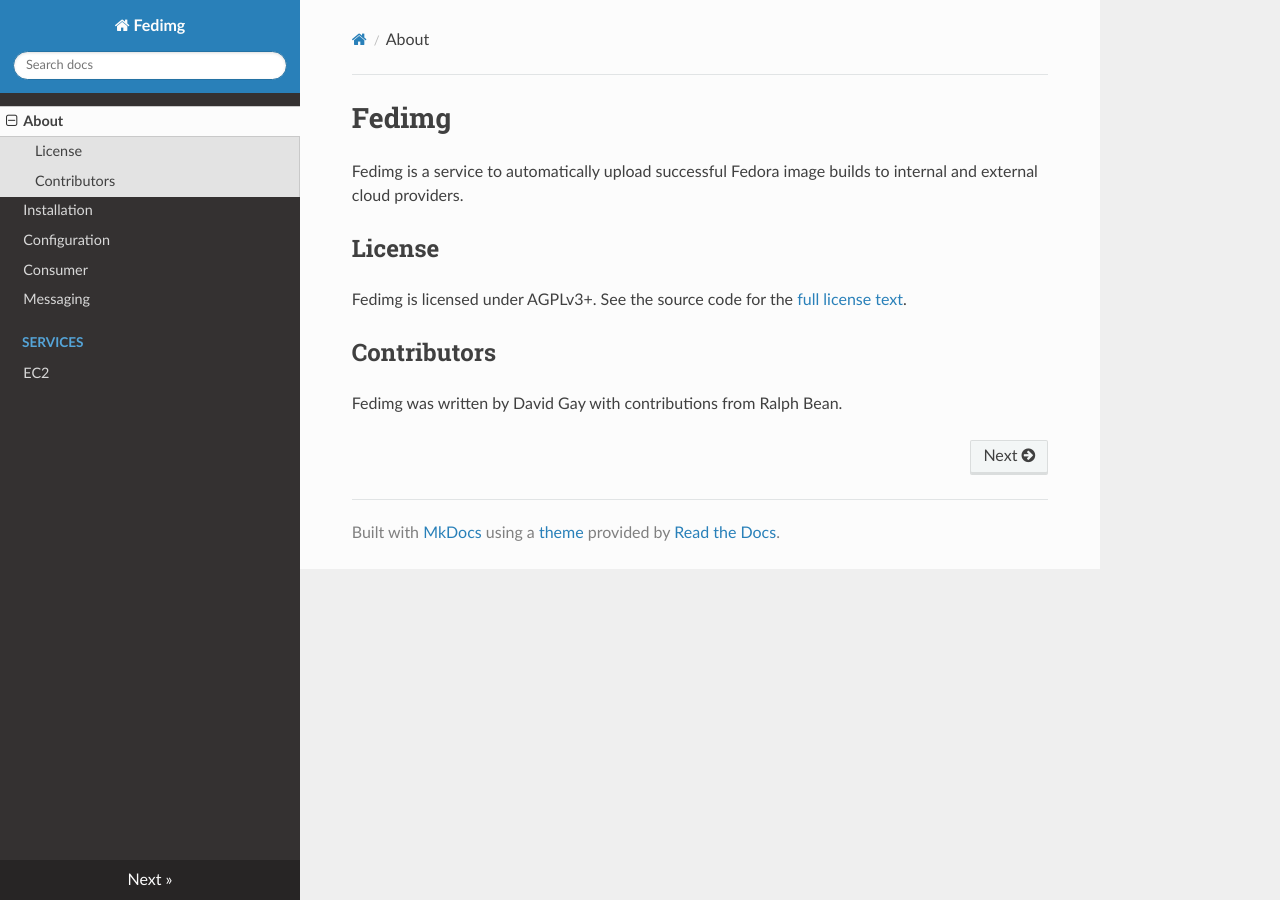
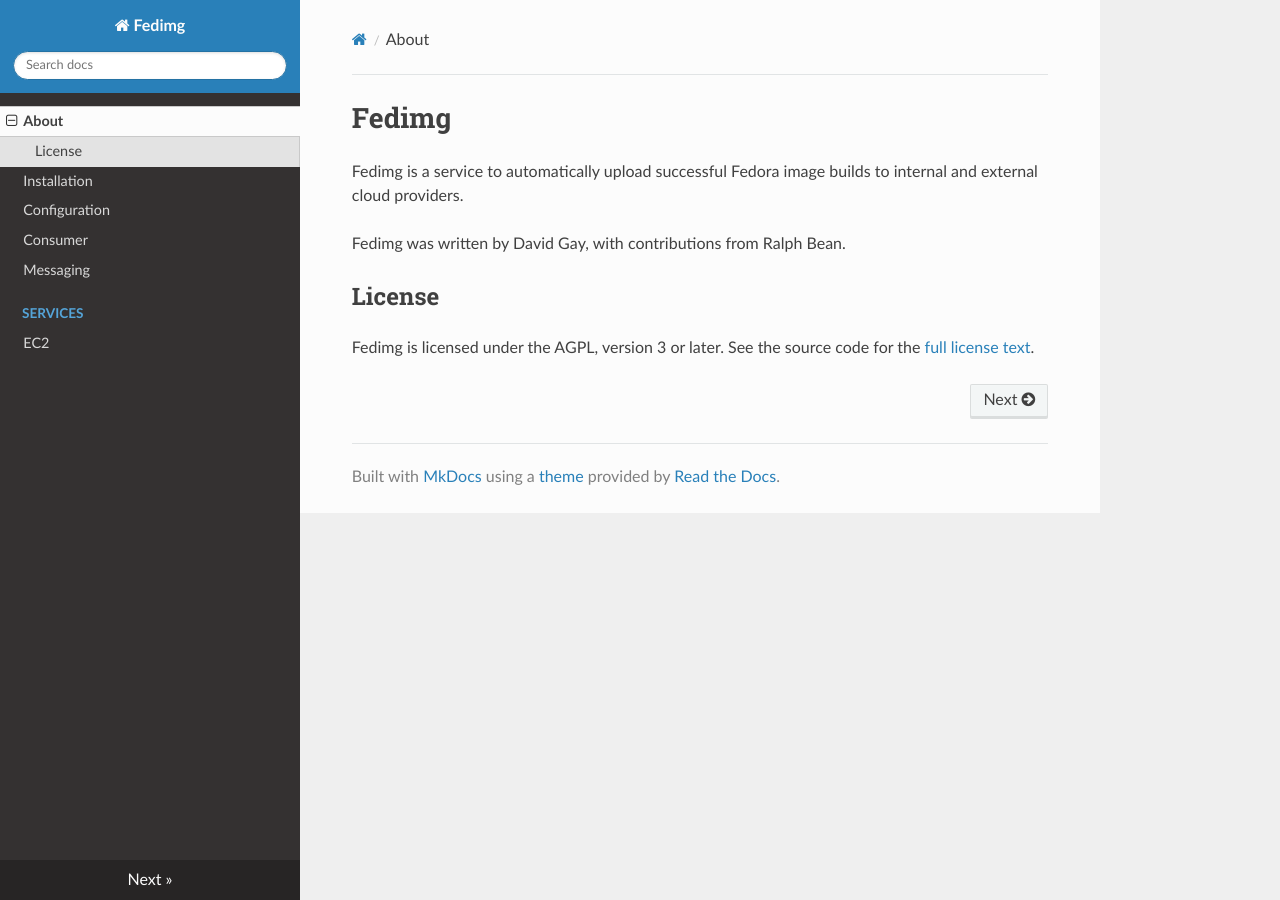
Before and after one commit to fedora-infra/fedimg, an MkDocs documentation site: the page built from docs/index.md, in a window 1280 px wide. Built offline with MkDocs 1.6.1, drawn with Linux system fonts in a browser that asks for light colours; nearby versions of some CDN libraries; old or Windows-style settings are respelled for this version of MkDocs.

Commit message:
docs: move some things around and reword on the index

```diff
--- a/docs/index.md
+++ b/docs/index.md
@@ -3,11 +3,10 @@
 Fedimg is a service to automatically upload successful Fedora image builds to internal
 and external cloud providers.
 
+Fedimg was written by David Gay, with contributions from Ralph Bean.
+
 ## License
 
-Fedimg is licensed under AGPLv3+. See the source code for the [full license
+Fedimg is licensed under the AGPL, version 3 or later. See the source code for
+the [full license
 text](https://github.com/fedora-infra/fedimg/blob/develop/LICENSE).
-
-## Contributors
-
-Fedimg was written by David Gay with contributions from Ralph Bean.
```
